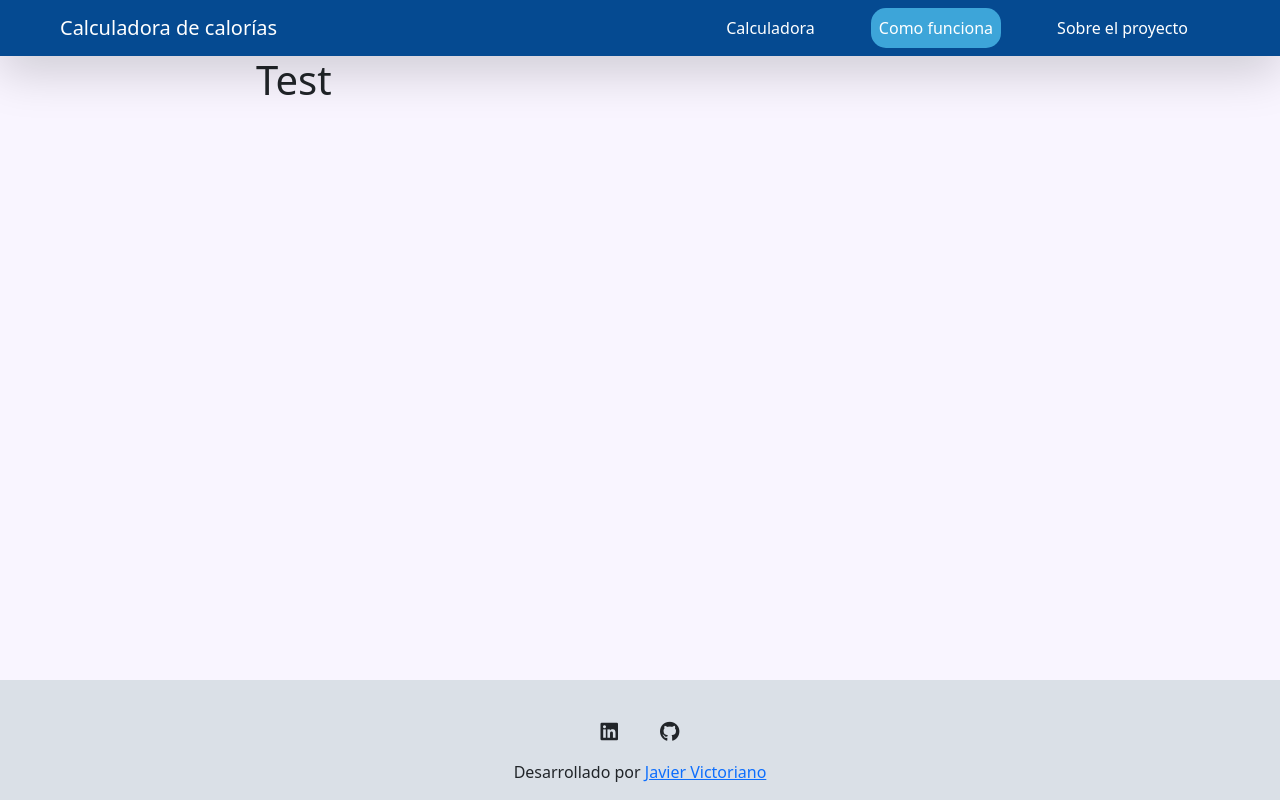
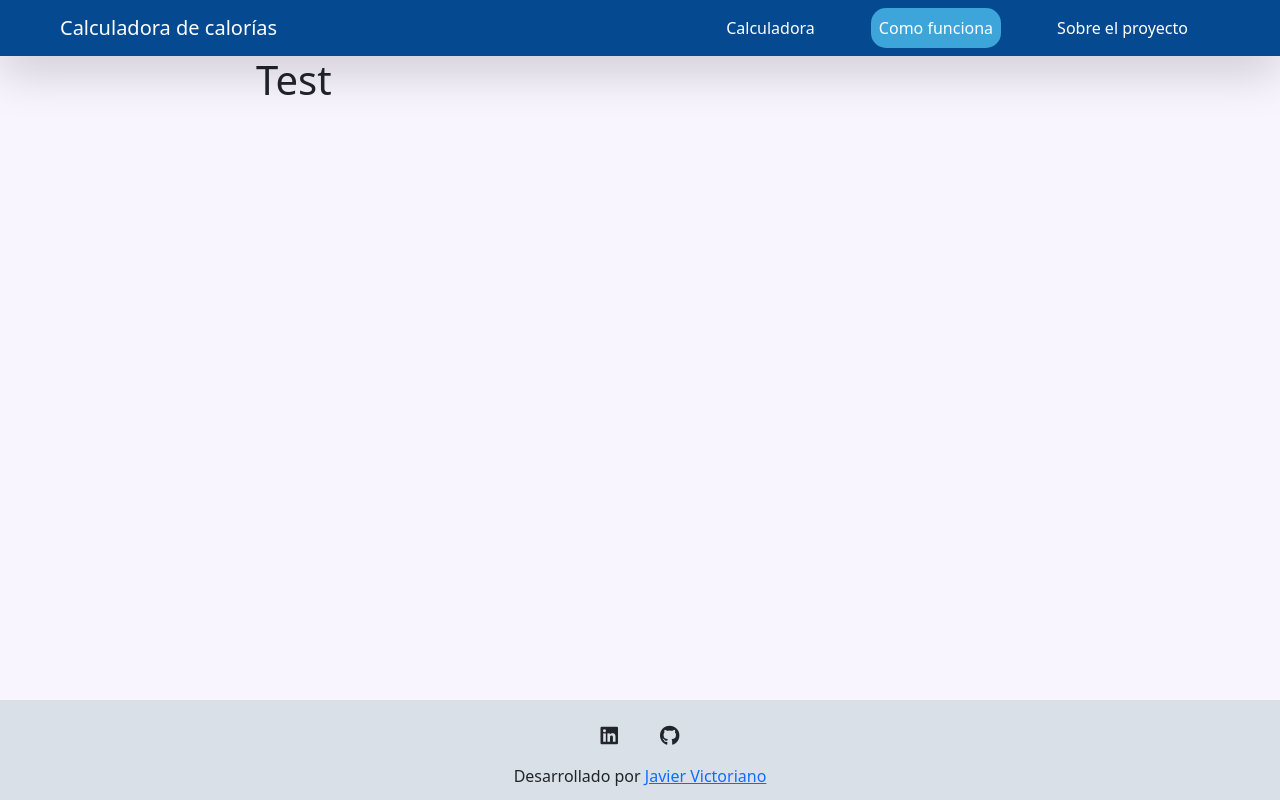
Before and after one commit to Javier-vic/Calories, a React (Vite) app: page /funcionamiento in a window 1280 px wide. Built offline with nearby package versions, Linux system fonts and the light colour scheme.

Commit message:
Ajuste tamaño y psoicion de footer

```diff
--- a/src/App.css
+++ b/src/App.css
@@ -5,6 +5,7 @@
 
 .content {
     padding: 0 20vw;
+    margin-bottom: 100px;
 }
 
 .calculator {
@@ -50,4 +51,6 @@ footer {
     left: 0;
     bottom: 0;
     width: 100%;
+    height: 100px;
 }
+}
--- a/src/components/Footer.jsx
+++ b/src/components/Footer.jsx
@@ -1,7 +1,7 @@
 const Footer = () => {
     return (
         <footer className="mb-0 text-center">
-            <div className="container pt-4">
+            <div className="container pt-2">
                 <section className="">
                     <a className="btn btn-link btn-floating btn-lg text-body m-1" href="https://www.linkedin.com/in/javier-victoriano/">
                         <i className="fab fa-linkedin"></i>
```
